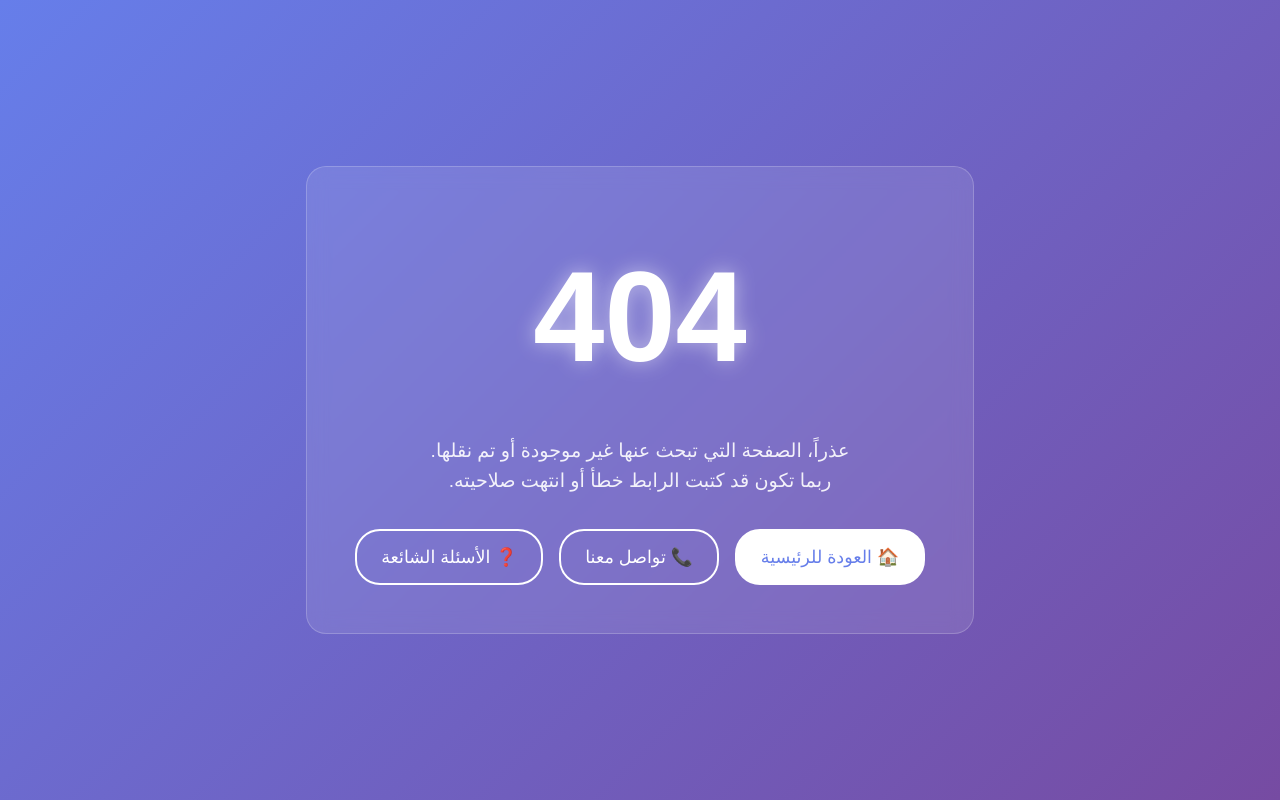
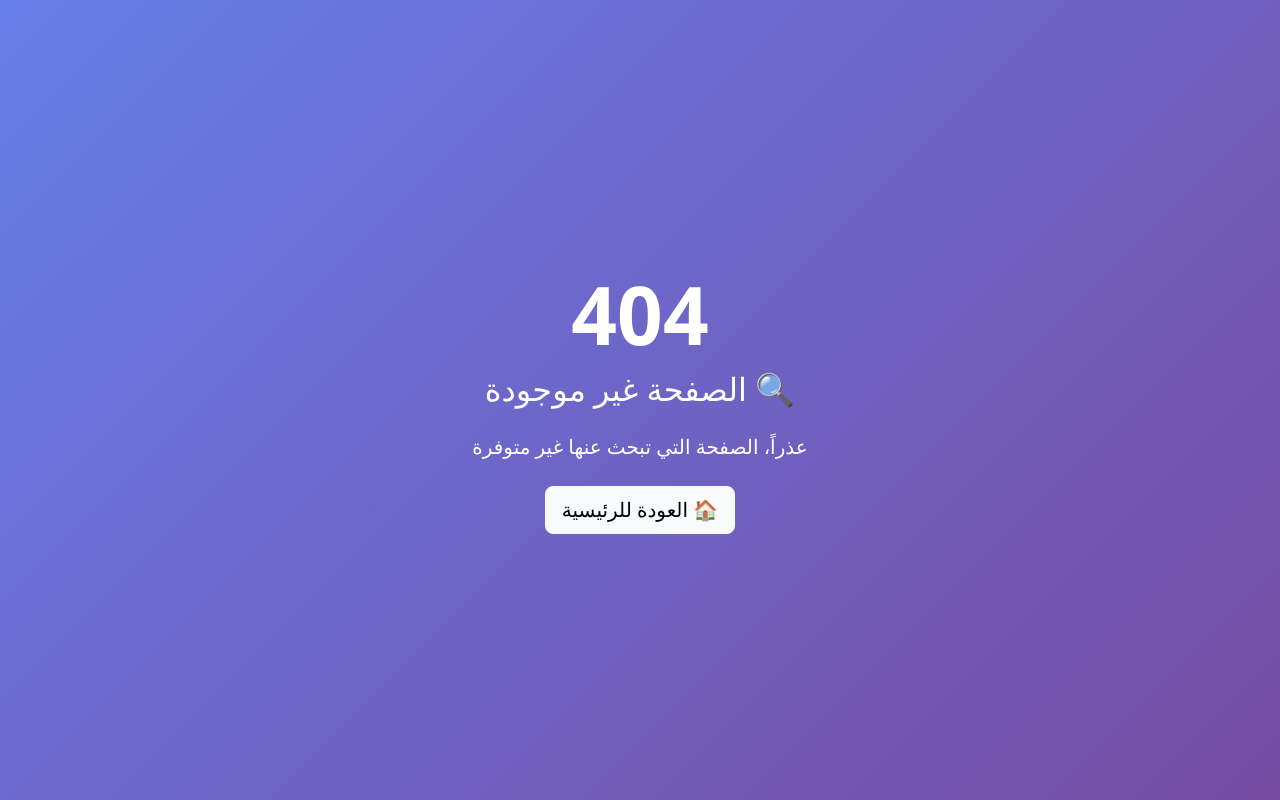
Before and after one commit to senioraaa/senioraaa, a Flask app: template templates/404.html in a window 1280 px wide. Run offline with Flask 3, Linux system fonts and the light colour scheme; the template is opened without the code that fills it, so the values that code supplies are empty.

Commit message:
Update 404.html

```diff
--- a/templates/404.html
+++ b/templates/404.html
@@ -3,107 +3,23 @@
 <head>
     <meta charset="UTF-8">
     <meta name="viewport" content="width=device-width, initial-scale=1.0">
-    <title>الصفحة غير موجودة - منصة شهد السنيورة</title>
-    <link rel="stylesheet" href="{{ url_for('static', filename='css/style.css') }}">
+    <title>404 - الصفحة غير موجودة</title>
+    <link href="https://cdn.jsdelivr.net/npm/bootstrap@5.3.0/dist/css/bootstrap.min.css" rel="stylesheet">
     <style>
-        .error-page {
+        body {
+            background: linear-gradient(135deg, #667eea 0%, #764ba2 100%);
             min-height: 100vh;
             display: flex;
             align-items: center;
-            justify-content: center;
-            background: linear-gradient(135deg, #667eea 0%, #764ba2 100%);
-            color: white;
-            text-align: center;
-        }
-
-        .error-container {
-            background: rgba(255, 255, 255, 0.1);
-            padding: 3rem;
-            border-radius: 20px;
-            backdrop-filter: blur(10px);
-            border: 1px solid rgba(255, 255, 255, 0.2);
-        }
-
-        .error-code {
-            font-size: 8rem;
-            font-weight: bold;
-            margin-bottom: 1rem;
-            text-shadow: 0 0 20px rgba(255, 255, 255, 0.5);
-        }
-
-        .error-message {
-            font-size: 2rem;
-            margin-bottom: 1rem;
-        }
-
-        .error-description {
-            font-size: 1.2rem;
-            margin-bottom: 2rem;
-            opacity: 0.9;
-        }
-
-        .error-actions {
-            display: flex;
-            gap: 1rem;
-            justify-content: center;
-            flex-wrap: wrap;
-        }
-
-        .error-btn {
-            padding: 12px 24px;
-            border: 2px solid white;
-            background: transparent;
-            color: white;
-            text-decoration: none;
-            border-radius: 25px;
-            transition: all 0.3s;
-            font-size: 1.1rem;
-        }
-
-        .error-btn:hover {
-            background: white;
-            color: #667eea;
-        }
-
-        .error-btn.primary {
-            background: white;
-            color: #667eea;
-        }
-
-        .error-btn.primary:hover {
-            background: transparent;
-            color: white;
         }
     </style>
 </head>
 <body>
-    <div class="error-page">
-        <div class="error-container">
-            <div class="error-code">404</div>
-            <div class="error-message">🎮 الصفحة غير موجودة</div>
-            <div class="error-description">
-                عذراً، الصفحة التي تبحث عنها غير موجودة أو تم نقلها.<br>
-                ربما تكون قد كتبت الرابط خطأ أو انتهت صلاحيته.
-            </div>
-            <div class="error-actions">
-                <a href="{{ url_for('index') }}" class="error-btn primary">
-                    🏠 العودة للرئيسية
-                </a>
-                <a href="{{ url_for('contact') }}" class="error-btn">
-                    📞 تواصل معنا
-                </a>
-                <a href="{{ url_for('faq') }}" class="error-btn">
-                    ❓ الأسئلة الشائعة
-                </a>
-            </div>
-        </div>
+    <div class="container text-center text-white">
+        <h1 class="display-1 fw-bold">404</h1>
+        <h2 class="mb-4">🔍 الصفحة غير موجودة</h2>
+        <p class="lead mb-4">عذراً، الصفحة التي تبحث عنها غير متوفرة</p>
+        <a href="/" class="btn btn-light btn-lg">🏠 العودة للرئيسية</a>
     </div>
-
-    <script>
-        // إعادة توجيه تلقائي بعد 10 ثوانٍ
-        setTimeout(() => {
-            window.location.href = '{{ url_for("index") }}';
-        }, 10000);
-    </script>
 </body>
 </html>
```
